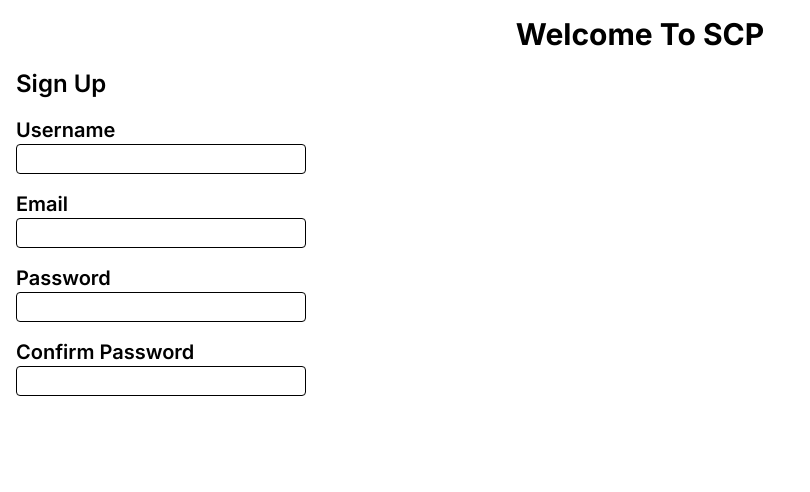
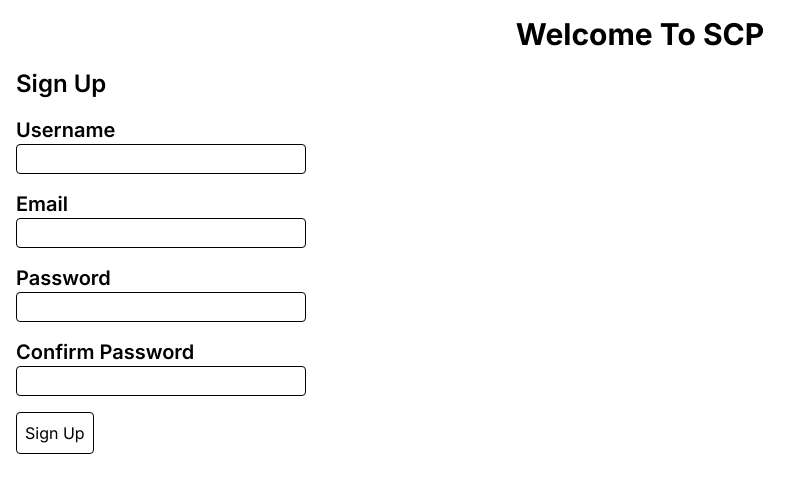
Before and after one commit to ManupaDev/scp, a Next.js app: page /auth/signup in a window 1280 px wide. Shown: the top 492 px of the page, without its empty margins (0-810 px from the left). Built offline with nearby package versions, Linux system fonts and the light colour scheme.

Commit message:
feat:sign up button added

```diff
--- a/app/auth/signup/components/sign-up-form.tsx
+++ b/app/auth/signup/components/sign-up-form.tsx
@@ -58,6 +58,7 @@ function SignUpForm() {
           onChange={handleFormDataChange}
         />
       </div>
+      <button type="button" className="border border-black rounded px-2 py-2">Sign Up</button>
     </div>
   );
 }
```
